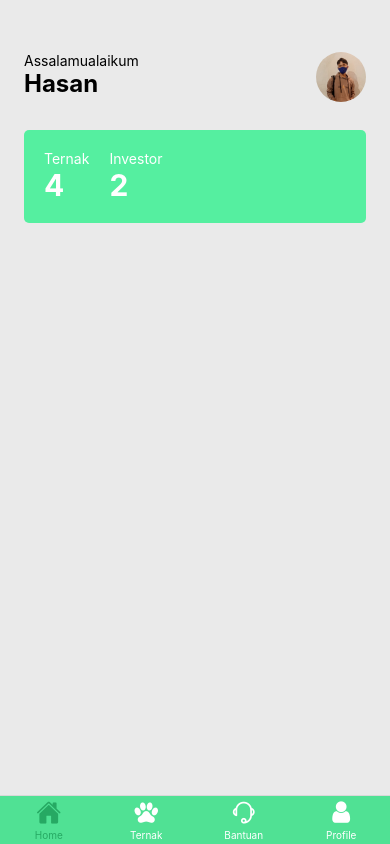
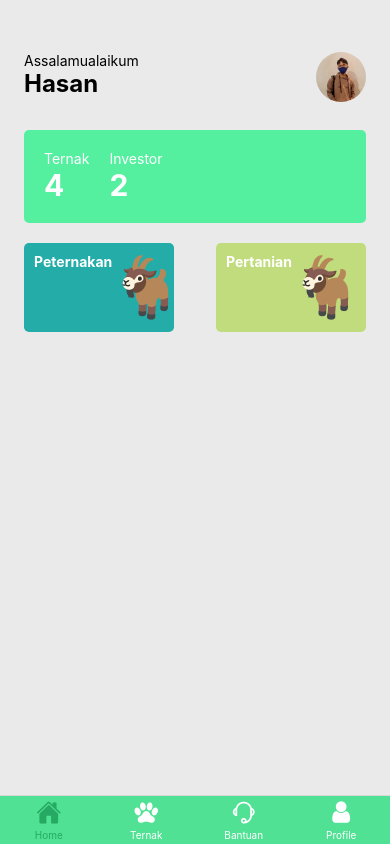
Before and after one commit to zer0sign/clfarm, a React Native app: screen / in a window 390 px wide. Built offline with nearby package versions, Linux system fonts and the light colour scheme.

Commit message:
add sub menu

```diff
--- a/src/screens/Farmer/Home.js
+++ b/src/screens/Farmer/Home.js
@@ -5,11 +5,22 @@ import { View, Text, Image, StyleSheet, TextInput, KeyboardAvoidingView, Touchab
 // components
 import Header from '../../components/Header';
 import CardUser from '../../components/CardUser';
+import Menu from './components/Menu';
 export default function Home({ navigation }) {
     return (
         <View style={styles.container}>
             <Header />
             <CardUser/>
+            <View style={{flexDirection:"row", marginTop:20, justifyContent:"space-between"}}>
+                <View style={{ backgroundColor:'#23ACA8', borderRadius:5}}>
+                    <Menu title="Peternakan" image="noto_goat"/>
+                </View>
+
+                <View style={{ backgroundColor: '#C1DC7D', borderRadius: 5 }}>
+                    <Menu title="Pertanian" image="tree"/>
+                </View>
+
+            </View>
         </View>
     )
 }
--- /dev/null
+++ b/src/screens/Farmer/components/Menu.js
@@ -0,0 +1,32 @@
+import React from "react";
+import { View, Text, Image, StyleSheet } from "react-native";
+export default function Menu(props) {
+    return (
+        <View>
+            <View style={styles.header}>
+                <View>
+                    <Text style={{ color: "white", fontWeight: "bold", fontSize: 14 }}>{props.title}</Text>
+                </View>
+                <View>
+                    <Image
+                        style={styles.icon}
+                        source={require(`../../../assets/noto_goat.png`)}
+                    />
+                </View>
+            </View>
+        </View>
+    )
+}
+
+const styles = StyleSheet.create({
+    header: {
+        width:150,
+        padding:10,
+        borderRadius:10,
+        flexDirection: "row",
+        justifyContent:"space-between"
+    },
+    icon:{
+
+    }
+});
```
Also changed, not shown: src/assets/noto_goat.png (added), src/assets/tree.png (added).
